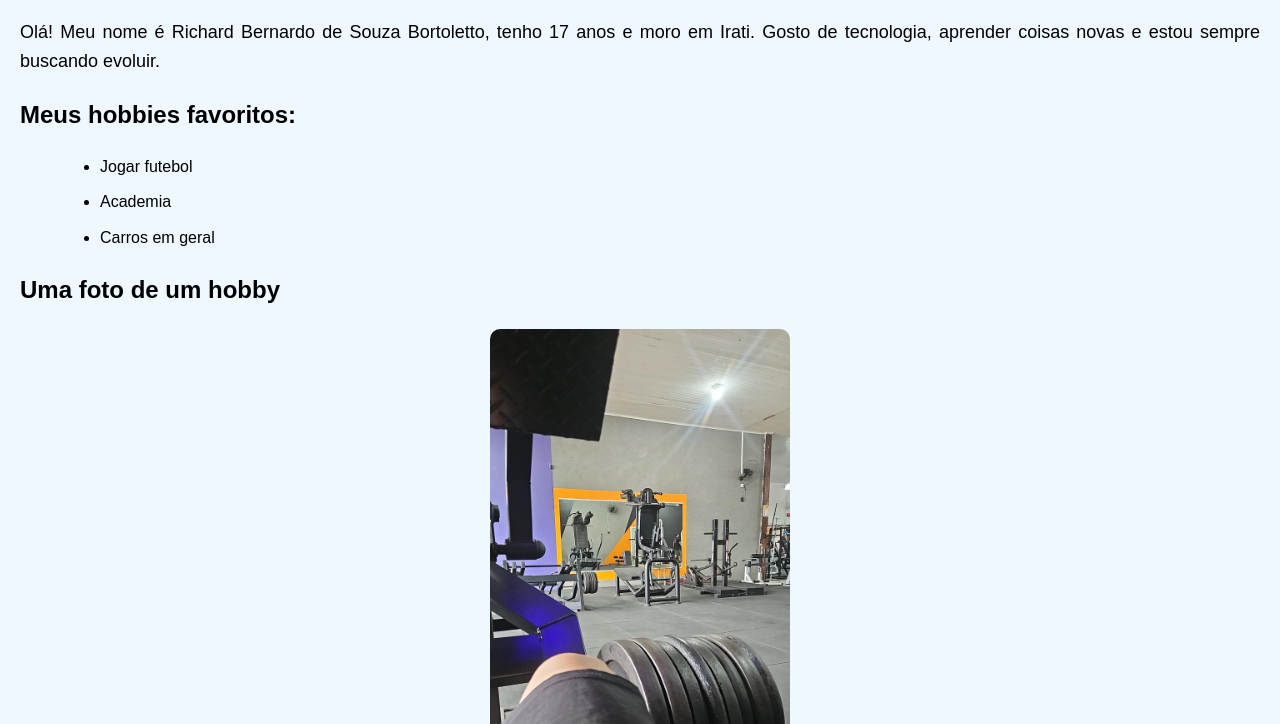
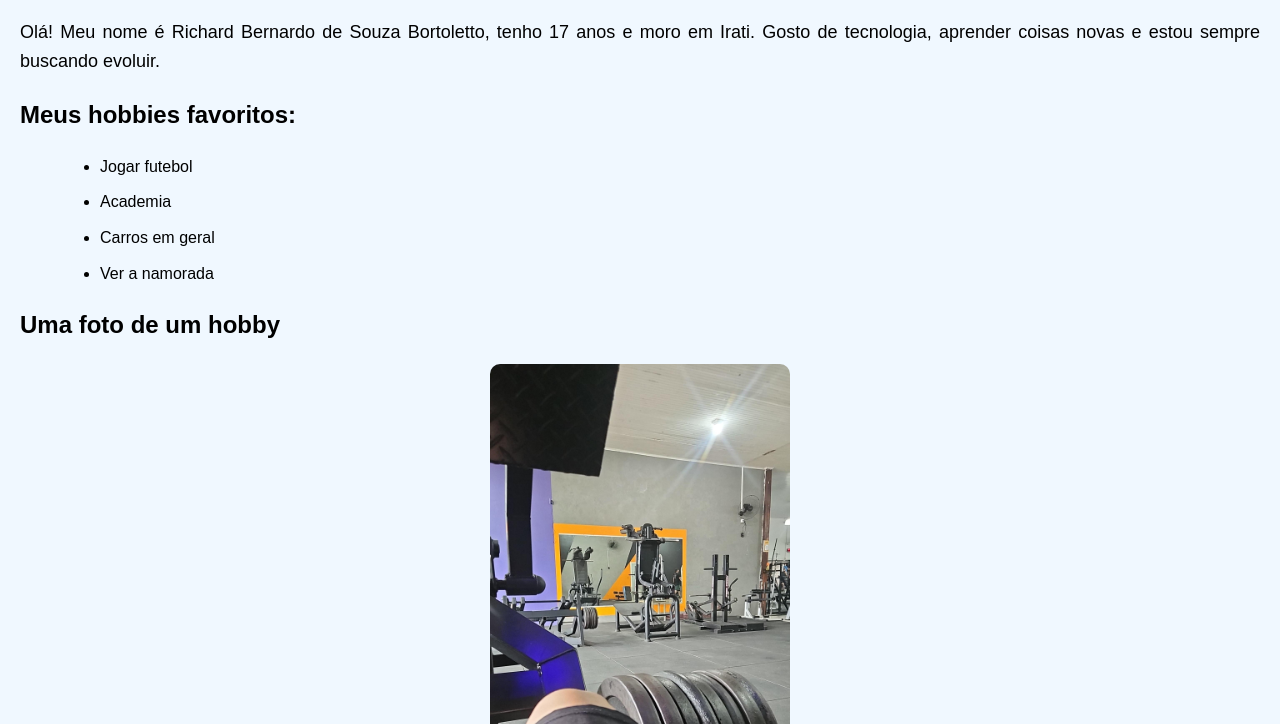
Before and after one commit to rizin777/trabalho-, a plain HTML site: page index.html in a window 1280 px wide. Shown: the part 76-800 px from the top of the page. Drawn offline with Linux system fonts and the light colour scheme.

Commit message:
Update index.html

```diff
--- a/index.html
+++ b/index.html
@@ -19,6 +19,7 @@
         <li>Jogar futebol</li>
         <li>Academia</li>
         <li>Carros em geral</li>
+        <li>Ver a namorada </li>
     </ul>
 
     <h2>Uma foto de um hobby</h2>
```
